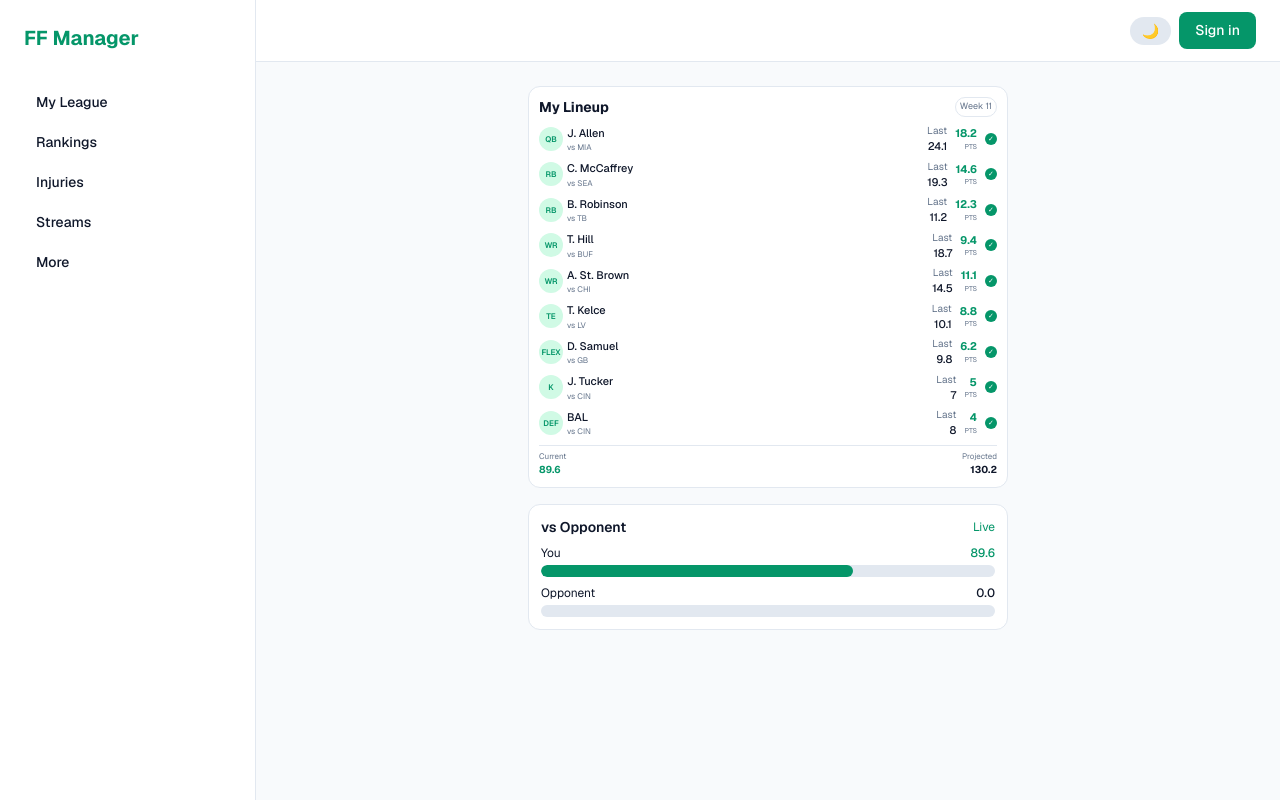
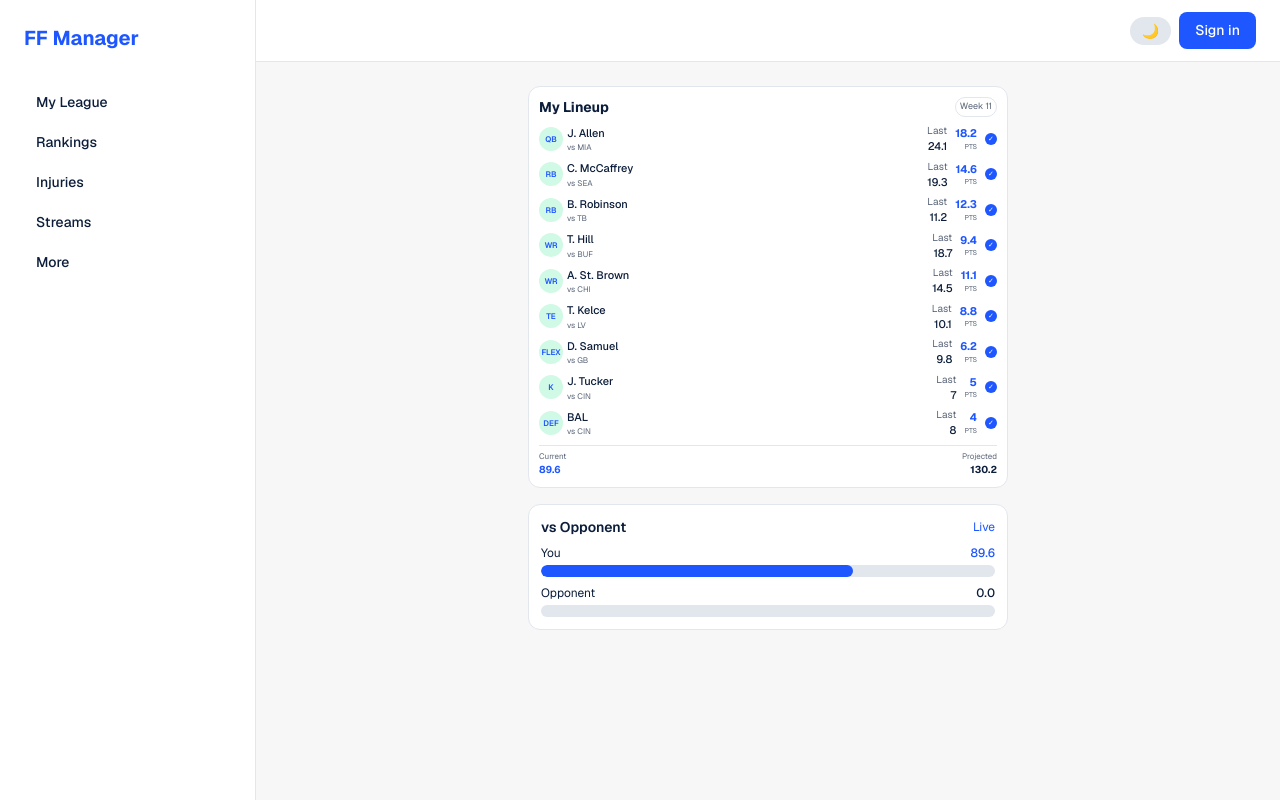
Before and after one commit to adelgrippo-a11y/ff-manager, a Next.js app: page / in a window 1280 px wide. Built offline with nearby package versions, Linux system fonts and the light colour scheme; no server answers.

Commit message:
Apply Canva brand palette: Navy, Electric Blue, Gold

```diff
--- a/src/app/globals.css
+++ b/src/app/globals.css
@@ -1,23 +1,25 @@
 @import "tailwindcss";
 
 :root {
-  --background: #f8fafc;
-  --foreground: #0f172a;
+  --background: #F7F7F8;
+  --foreground: #0B1D3A;
   --card: #ffffff;
-  --accent: #059669;
-  --accent-hover: #047857;
-  --muted: #64748b;
-  --border: #e2e8f0;
+  --accent: #1E56FF;
+  --accent-hover: #1646d9;
+  --gold: #F2B01E;
+  --muted: #5a6578;
+  --border: #e2e6ed;
 }
 
 .dark {
-  --background: #0f172a;
-  --foreground: #f1f5f9;
-  --card: #1e293b;
-  --accent: #10b981;
-  --accent-hover: #059669;
-  --muted: #94a3b8;
-  --border: #334155;
+  --background: #1A2438;
+  --foreground: #F7F7F8;
+  --card: #0B1D3A;
+  --accent: #1E56FF;
+  --accent-hover: #4d7aff;
+  --gold: #F2B01E;
+  --muted: #9aa3b5;
+  --border: #2a3a54;
 }
 
 @theme inline {
@@ -25,6 +27,7 @@
   --color-foreground: var(--foreground);
   --color-card: var(--card);
   --color-accent: var(--accent);
+  --color-gold: var(--gold);
   --color-muted: var(--muted);
   --color-border: var(--border);
   --font-sans: var(--font-geist-sans);
```
